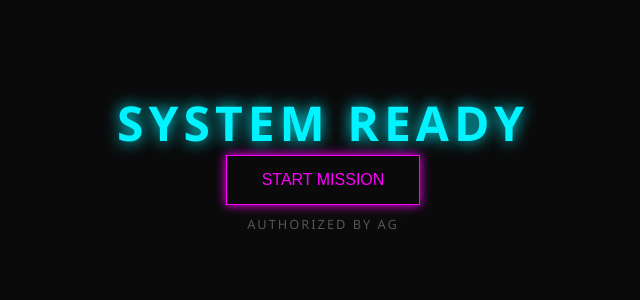
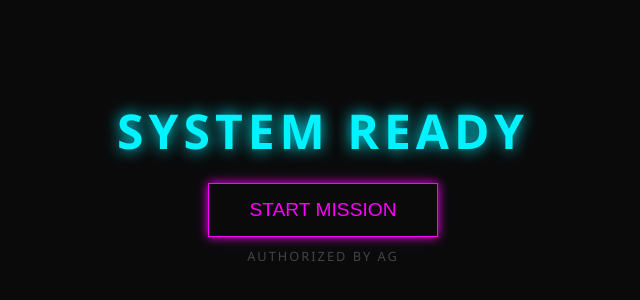
Before and after one commit to TheAG2009/snake-arena, a plain HTML site: page index.html in a window 1280 px wide. Shown: the part 232-532 px from the top of the page, without its empty margins (317-957 px from the left). Drawn offline with Linux system fonts and the light colour scheme.

Commit message:
Update style.css

```diff
--- a/style.css
+++ b/style.css
@@ -14,10 +14,9 @@ body, html {
     margin: 0; padding: 0;
     background: var(--bg);
     color: white;
-    font-family: 'Segoe UI', sans-serif;
+    font-family: 'Segoe UI', Tahoma, sans-serif;
     overflow: hidden;
-    height: 100%;
-    width: 100%;
+    height: 100%; width: 100%;
     touch-action: none;
 }
 
@@ -30,18 +29,17 @@ body, html {
     text-align: center;
 }
 
-.hidden { opacity: 0; pointer-events: none; }
+.hidden { display: none !important; }
 
 .neon-text {
     font-size: 3rem; color: var(--neon-cyan);
     text-shadow: 0 0 15px var(--neon-cyan);
-    letter-spacing: 5px;
-    margin: 0;
+    letter-spacing: 5px; margin-bottom: 20px;
 }
 
 .progress-container {
     width: 200px; height: 3px; background: #1a1a1a;
-    border-radius: 10px; margin: 20px 0;
+    border-radius: 10px; margin-bottom: 10px;
 }
 
 #progress-bar {
@@ -51,13 +49,15 @@ body, html {
 
 .glow-button {
     background: transparent; border: 1px solid var(--neon-pink);
-    color: var(--neon-pink); padding: 15px 35px;
-    font-size: 1rem; cursor: pointer;
+    color: var(--neon-pink); padding: 15px 40px;
+    font-size: 1.2rem; cursor: pointer;
     box-shadow: 0 0 10px var(--neon-pink);
     transition: 0.3s;
 }
 
-.glow-button:hover { background: var(--neon-pink); color: white; }
+.glow-button:hover {
+    background: var(--neon-pink); color: white;
+}
 
 .game-header {
     position: absolute; top: 0; width: 100%;
@@ -68,11 +68,4 @@ body, html {
 
 canvas { display: block; background: #000; }
 
-.ag-tag, .credits-tag { color: #555; letter-spacing: 2px; margin-top: 10px; font-size: 0.8rem; }
-
-.shake { animation: shake 0.2s linear infinite; }
-@keyframes shake {
-    0%, 100% { transform: translate(0,0); }
-    25% { transform: translate(2px,2px); }
-    75% { transform: translate(-2px,-2px); }
-}
+.ag-tag, .credits-tag { color: #444; letter-spacing: 2px; margin-top: 10px; font-size: 0.8rem; }
```
